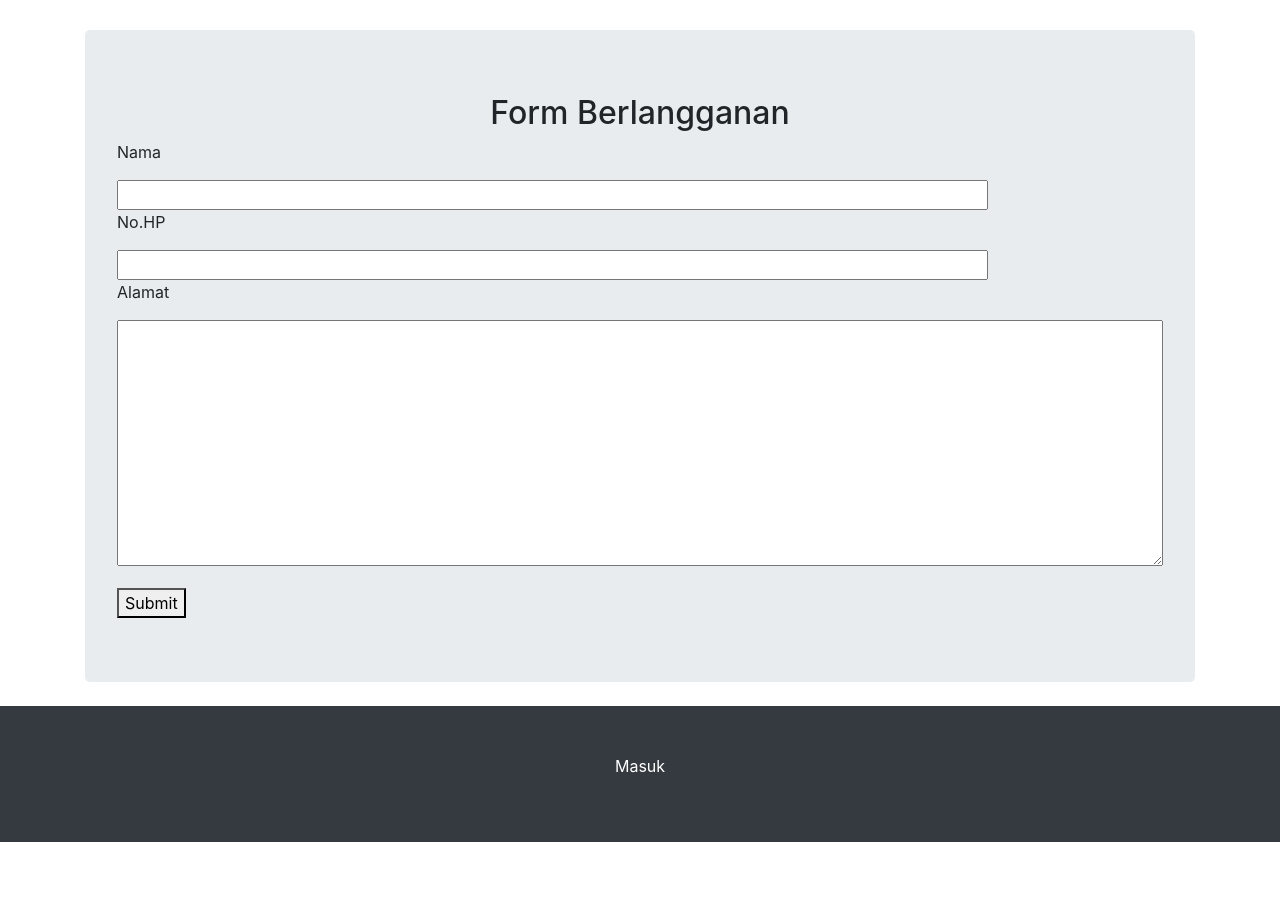
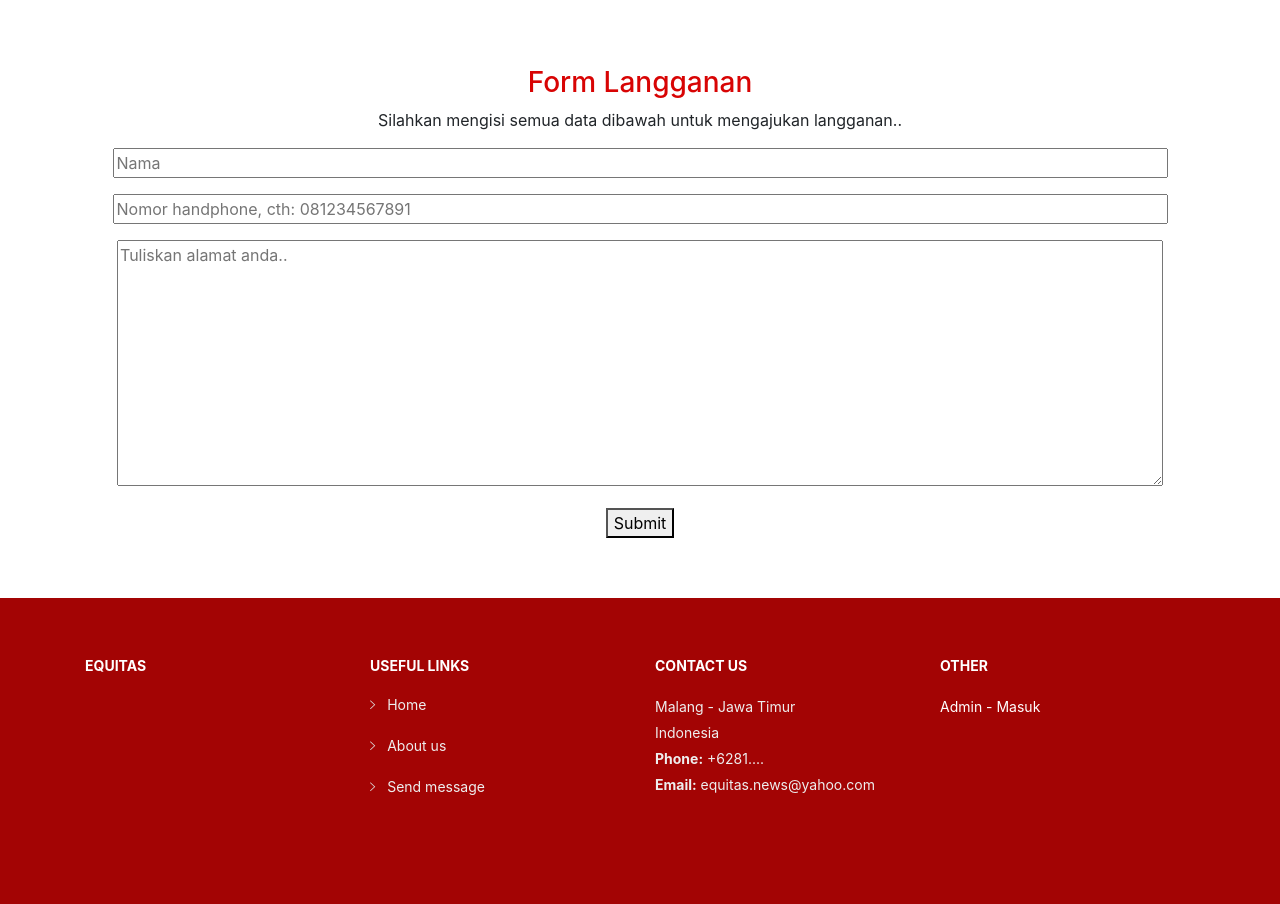
Before and after one commit to AlexanderSid/fppbw, a CodeIgniter app: page /database/index.php/tabloid/index in a window 1280 px wide. Shown: the part 50-954 px from the top of the page. Before the commit the page ends 892 px from the top, so only its background shows below. Run offline with CodeIgniter, Linux system fonts and the light colour scheme; some web fonts are replaced.

Commit message:
Update v_langgan.php

```diff
--- a/application/views/v_langgan.php
+++ b/application/views/v_langgan.php
@@ -8,20 +8,149 @@
     <meta name="description" content="">
     <meta name="author" content="">
 
-    <title>Equitas</title>
+    <title>Equitas - Langganan</title>
 
     <!-- Bootstrap core CSS -->
     <link href="<?php echo base_url();?>assets/css/admin/bootstrap/css/bootstrap.min.css" rel="stylesheet">
+     <link href="<?php echo base_url();?>assets/lib/font-awesome/css/font-awesome.min.css" rel="stylesheet">
+    <link href="<?php echo base_url();?>assets/lib/animate/animate.min.css" rel="stylesheet">
+    <link href="<?php echo base_url();?>assets/lib/ionicons/css/ionicons.min.css" rel="stylesheet">
+    <link href="<?php echo base_url();?>assets/lib/owlcarousel/assets/owl.carousel.min.css" rel="stylesheet">
+    <link href="<?php echo base_url();?>assets/lib/lightbox/css/lightbox.min.css" rel="stylesheet">
+
   <style >
   #link-container {
     text-align: center;
 }
 
+.my-4 {
+  margin-bottom: 1rem !important;
+  margin-top: 1rem !important;
+}
+.display-6 {
+  font-size: 2rem;
+  font-weight: 400;
+  line-height: 1.2;
+}
+.mtop {
+  margin-top: 0rem;
+  margin-bottom: 0rem;
+}
+
+/* Contact Section
+--------------------------------*/
+#contact {
+  padding: 60px 0;
+}
+
+#contact .contact-info {
+  margin-bottom: 20px;
+  text-align: center;
+}
+
+#contact .contact-info i {
+  font-size: 48px;
+  display: inline-block;
+  margin-bottom: 10px;
+  color: #18d26e;
+}
+
+#contact .contact-info address, #contact .contact-info p {
+  margin-bottom: 0;
+  color: #000;
+}
+
+#contact .contact-info h3 {
+  font-size: 18px;
+  margin-bottom: 15px;
+  font-weight: bold;
+  text-transform: uppercase;
+  color: #999;
+}
+
+#contact .contact-info a {
+  color: #000;
+}
+
+#contact .contact-info a:hover {
+  color: #18d26e;
+}
+
+#contact .contact-address, #contact .contact-phone, #contact .contact-email {
+  margin-bottom: 20px;
+}
+
+@media (min-width: 768px) {
+  #contact .contact-address, #contact .contact-phone, #contact .contact-email {
+    padding: 20px 0;
+  }
+}
+
+@media (min-width: 768px) {
+  #contact .contact-phone {
+    border-left: 1px solid #ddd;
+    border-right: 1px solid #ddd;
+  }
+}
+
+#contact .form #sendmessage {
+  color: #18d26e;
+  border: 1px solid #18d26e;
+  display: none;
+  text-align: center;
+  padding: 15px;
+  font-weight: 600;
+  margin-bottom: 15px;
+}
+
+#contact .form #errormessage {
+  color: red;
+  display: none;
+  border: 1px solid red;
+  text-align: center;
+  padding: 15px;
+  font-weight: 600;
+  margin-bottom: 15px;
+}
+
+#contact .form #sendmessage.show, #contact .form #errormessage.show, #contact .form .show {
+  display: block;
+}
+
+#contact .form .validation {
+  color: red;
+  display: none;
+  margin: 0 0 20px;
+  font-weight: 400;
+  font-size: 13px;
+}
+
+#contact .form input, #contact .form textarea {
+  padding: 10px 14px;
+  border-radius: 0;
+  box-shadow: none;
+  font-size: 15px;
+}
+
+#contact .form button[type="submit"] {
+  background: #18d26e;
+  border: 0;
+  padding: 10px 30px;
+  color: #fff;
+  transition: 0.4s;
+  cursor: pointer;
+}
+
+#contact .form button[type="submit"]:hover {
+  background: #13a456;
+}
 
 
   </style>
     <!-- Custom styles for this template -->
     <link href="<?php echo base_url();?>assets/css/admin/heroic-features.css" rel="stylesheet">
+    <link href="<?php echo base_url();?>assets/css/cssnew.css" rel="stylesheet">
+    <link href="<?php echo base_url();?>assets/css/langgan.css" rel="stylesheet">
   </head>
 
   <body>
@@ -30,6 +159,7 @@
     <nav class="navbar navbar-expand-lg navbar-light bg-white fixed-top ">
       <div class="container">
         <a class="navbar-brand" href="#">Equitas - Langganan</a>
+
         <button class="navbar-toggler" type="button" data-toggle="collapse" data-target="#navbarResponsive" aria-controls="navbarResponsive" aria-expanded="false" aria-label="Toggle navigation">
           <span class="navbar-toggler-icon"></span>
         </button>
@@ -42,12 +172,14 @@
             <li class="nav-item">
               <a class="nav-link" href="<?php echo site_url('main/about'); ?>">About</a>
             </li>
-            <li class="nav-item">
+            <li class="nav-item ">
               <a class="nav-link" href="<?php echo site_url('main/contact'); ?>">Contact</a>
+
             </li>
             <li class="nav-item active">
-              <a class="nav-link" href="#">Subscribe</a>
+              <a class="nav-link" href="<?php echo site_url('tabloid'); ?>">Subscribe</a>
               <span class="sr-only">(current)</span>
+
             </li>
           </ul>
         </div>
@@ -55,41 +187,94 @@
     </nav>
 
     <!-- Page Content -->
+    <section id="contact" class="section-bg wow fadeInUp">
     <div class="container">
+      <div class="section-header text-center">
+          <h3 style="color: #d80404;">Form Langganan</h3>
+          <p>Silahkan mengisi semua data dibawah untuk mengajukan langganan..</p>
+        </div>
 
       <!-- Jumbotron Header -->
-      <header class="jumbotron my-4">
-      	<h2 class="display-5" style="text-align:center;" >Form Berlangganan</h1>
+      <div class="text-center">
+        <?php if($this->session->flashdata('a') =='1'): ?>
+          <p style="color: green;"> Permintaan berlangganan terkirim</p>
+        <?php elseif($this->session->flashdata('a') =='0'): ?>
+        <p style="color: red;"> Permintaan berlangganan gagal terkirim </p>
+        <?php else :?>
+        <?php endif; ?>
+
         <form action="<?php echo site_url('Tabloid/register_user'); ?>" method="post">
-    			<p>Nama</p>
-    			<input type="text" name="nama" size="80">
-    			<p>No.HP</p>
-          <input type="text" name="nope" size="80">
-          <p>Alamat</p>
-    			<textarea name="alamat" rows="10" cols="100"></textarea>
           <p></p>
-				<button type="submit">Submit</button>
+          <input class="mtop" type="text" name="nama" size="98" placeholder="Nama">
+          <?php if($this->session->flashdata('b') =='1'): ?>
+          <p style="color: green;"> </p>
+          <?php elseif($this->session->flashdata('b') =='0'): ?>
+          <p style="color: red;"> Nama harus diisi </p>
+          <?php else :?><p></p>
+          <?php endif; ?>
+          <input class="mtop" type="text" name="nope" size="98" placeholder="Nomor handphone, cth: 081234567891">
+          <?php if($this->session->flashdata('c') =='1'): ?>
+          <p style="color: green;"></p>
+          <?php elseif($this->session->flashdata('c') =='0'): ?>
+          <p style="color: red;"> Nomor handphone harus diisi </p>
+          <?php elseif($this->session->flashdata('c') =='2'): ?>
+          <p style="color: red;"> Nomor tidak valid</p>
+          <?php else :?><p></p>
+          <?php endif; ?>
+          <textarea class="mtop" name="alamat" rows="10" cols="100" placeholder="Tuliskan alamat anda.."></textarea>
+          <?php if($this->session->flashdata('d') =='1'): ?>
+          <p style="color: green;"> </p>
+          <?php elseif($this->session->flashdata('d') =='0'): ?>
+          <p style="color: red;"> Alamat harus diisi</p>
+          <?php else :?><p></p>
+          <?php endif; ?>
+        <button type="submit" >Submit</button>
         </form>
-
-    	</header>
+      </div>
 
 
 
+      </section>
     </div>
     <!-- /.container -->
 
     <!-- Footer -->
-    <footer class="py-5 bg-dark">
+<footer id="footer">
+    <div class="footer-top">
       <div class="container">
-        <p class="m-0 text-center text-white"></p>
+        <div class="row">
 
-      </div>
-      <div id=link-container>
-      <a class="text-white" href="<?php echo site_url('login'); ?>">Masuk</p>
+          <div class="col-lg-3 col-md-6 footer-links">
+            <h4>Equitas</h3>
+            <p></p>
           </div>
 
-      <!-- /.container -->
-    </footer>
+          <div class="col-lg-3 col-md-6 footer-links">
+            <h4>Useful Links</h4>
+            <ul>
+              <li><i class="ion-ios-arrow-right"></i> <a href="<?php echo site_url('main'); ?>">Home</a></li>
+              <li><i class="ion-ios-arrow-right"></i> <a href="<?php echo site_url('main/about'); ?>">About us</a></li>
+              <li><i class="ion-ios-arrow-right"></i> <a href="<?php echo site_url('main/contact'); ?>">Send message</a></li>
+            </ul>
+          </div>
+
+          <div class="col-lg-3 col-md-6 footer-contact">
+            <h4>Contact Us</h4>
+            <p>
+              Malang - Jawa Timur <br>
+              Indonesia<br>
+              <strong>Phone:</strong> +6281....<br>
+              <strong>Email:</strong> equitas.news@yahoo.com<br>
+            </p>
+          </div>
+
+          <div class="col-lg-3 col-md-6 footer-contact">
+            <h4>Other</h4>
+
+            <a href="<?php echo site_url('login'); ?>"><p style="color: white">Admin - Masuk</p></a>
+        </div>
+      </div>
+    </div>
 
     <!-- Bootstrap core JavaScript -->
     <script src="assets/vendor/jquery/jquery.min.js"></script>
```
Lines whose indentation alone changed are shown as unchanged.
